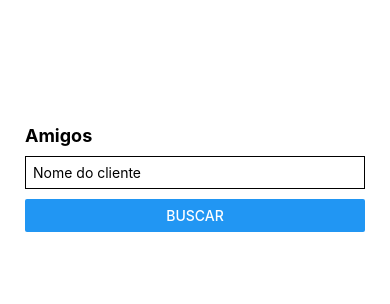
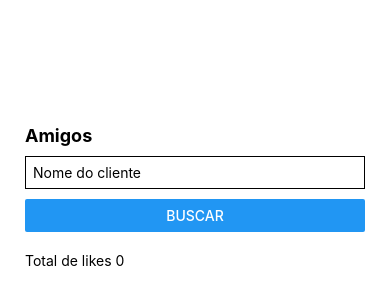
Before and after one commit to renanloureiroo/performanceapp, a React Native app: screen / in a window 390 px wide. Shown: the top 304 px of the page. Built offline with nearby package versions, Linux system fonts and the light colour scheme.

Commit message:
utilizando useMemo para totalLikes

```diff
--- a/src/components/FriendList.tsx
+++ b/src/components/FriendList.tsx
@@ -1,5 +1,5 @@
-import React from "react"
-import { View } from "react-native"
+import React, { useMemo } from "react"
+import { Text, View } from "react-native"
 import { Friend } from "./Friend"
 
 interface Props {
@@ -11,8 +11,16 @@
 }
 
 export const FriendList = ({ data }: Props) => {
+  const totalLikes = useMemo(() => {
+    return data.reduce((likes, friend) => {
+      return likes + friend.likes
+    }, 0)
+  }, [data])
+
   return (
     <View>
+      <Text>Total de likes {totalLikes}</Text>
+
       {data.map((item) => (
         <Friend key={item.id} data={item} />
       ))}
```
